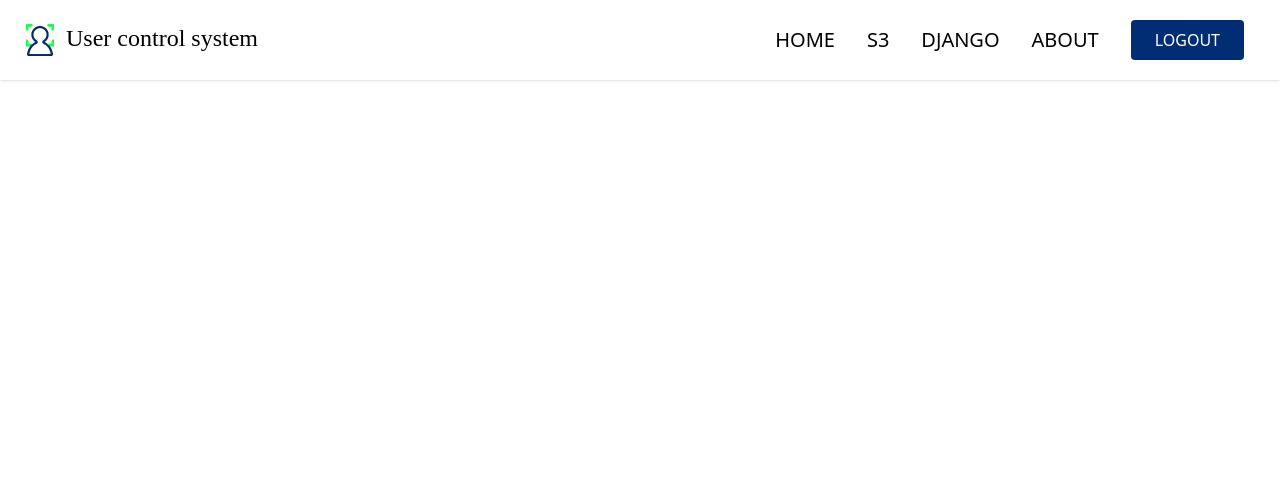
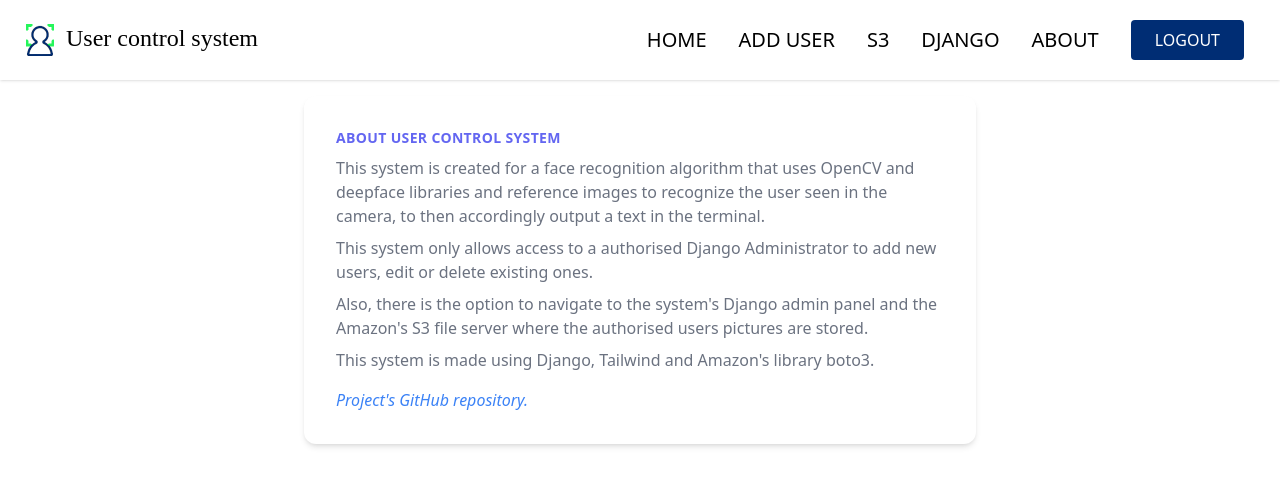
Before and after one commit to hangxdd/OpenCV-Durvju-atversana, a Django app: page /about/ in a window 1280 px wide. Shown: the top 486 px of the page. Run offline with Django 4.2, Linux system fonts and the light colour scheme; some libraries are stand-ins or nearby versions.

Commit message:
Various added stuff. Added the ability to add new user from the website; Added the ability to add multiple pictures at once for a new or a existing user; Made "About" page.

```diff
--- a/Testa projekta kods/User_control_system_website/myapp/models.py
+++ b/Testa projekta kods/User_control_system_website/myapp/models.py
@@ -1,6 +1,6 @@
 from django.db import models
 
 class User(models.Model):
-    identifier = models.CharField(max_length=200)
+    identifier = models.CharField(max_length=200, unique=True)
     name = models.CharField(max_length=200, blank=True)
     surname = models.CharField(max_length=200, blank=True)
--- a/Testa projekta kods/User_control_system_website/myapp/templates/base.html
+++ b/Testa projekta kods/User_control_system_website/myapp/templates/base.html
@@ -30,6 +30,9 @@
           <a href="/users" class="text-xl hover:text-[#002D74] duration-500">HOME</a>
         </li>
         <li class="mx-4 my-6 md:my-0">
+          <a href="{% url 'add_user' %}" class="text-xl hover:text-[#002D74] duration-500">ADD USER</a>
+        </li>
+        <li class="mx-4 my-6 md:my-0">
           <a href="https://eu-north-1.console.aws.amazon.com/s3/buckets/opencvimages?region=eu-north-1&tab=objects#" class="text-xl hover:text-[#002D74] duration-500">S3</a>
         </li>
         <li class="mx-4 my-6 md:my-0">
@@ -39,9 +42,11 @@
           <a href="/about" class="text-xl hover:text-[#002D74] duration-500">ABOUT</a>
         </li>
 
-        <button class="bg-[#002D74] text-white uppercase px-6 py-2 mx-4 hover:bg-[#dcdcdc] hover:scale-105 duration-100 rounded ">
-          Logout
-        </button>
+        <a href="{% url 'logout' %}">
+          <button class="bg-[#002D74] text-white uppercase px-6 py-2 mx-4 hover:bg-[#dcdcdc] hover:scale-105 duration-100 rounded ">
+              Logout
+          </button>
+      </a>
   <h2 class=""></h2>
       </ul>
     </nav>
--- a/Testa projekta kods/User_control_system_website/myapp/templates/myapp/about.html
+++ b/Testa projekta kods/User_control_system_website/myapp/templates/myapp/about.html
@@ -1,9 +1,32 @@
 {% extends "base.html" %}
+{% load static %}
 
 {% block title %}
 <title>User control | About</title>
 {% endblock %}
 
 {% block content %}
-
+<div class="max-w-md mx-auto bg-white rounded-xl shadow-md overflow-hidden md:max-w-2xl m-4">
+    <div class="md:flex">
+        <div class="p-8">
+            <div class="uppercase tracking-wide text-sm text-indigo-500 font-semibold">About user control system</div>
+            <p class="mt-2 text-gray-500">This system is created for a face recognition algorithm that uses OpenCV and deepface libraries
+                and reference images to recognize the user seen in the camera, to then accordingly output a text in the terminal.
+            </p>
+            <p class="mt-2 text-gray-500">
+                This system only allows access to a authorised Django Administrator to add new users, edit or delete existing ones.
+            </p>
+            <p class="mt-2 text-gray-500">
+                Also, there is the option to navigate to the system's Django admin panel and the Amazon's S3 file server where
+                the authorised users pictures are stored.
+            </p>
+            <p class="mt-2 mb-4 text-gray-500">
+                This system is made using Django, Tailwind and Amazon's library boto3.
+            </p>
+            <a href="https://github.com/hangxdd/OpenCV-Durvju-atversana" class="text-blue-500 italic">
+                Project's GitHub repository.
+            </a>
+        </div>
+    </div>
+</div>
 {% endblock %}
--- a/Testa projekta kods/User_control_system_website/myapp/templates/myapp/edit_user.html
+++ b/Testa projekta kods/User_control_system_website/myapp/templates/myapp/edit_user.html
@@ -21,7 +21,7 @@
             </div>
             <div class="mt-4">
                 <label class="block text-gray-700 text-sm font-bold mb-2" for="image">Add image</label>
-                <input class="shadow appearance-none border rounded w-full py-2 px-3 text-gray-700 leading-tight focus:outline-none focus:shadow-outline" type="file" name="image">
+                <input class="shadow appearance-none border rounded w-full py-2 px-3 text-gray-700 leading-tight focus:outline-none focus:shadow-outline" type="file" name="image" multiple>
             </div>
             <button class="mt-4 inline-block px-6 py-2 text-xs font-medium leading-6 text-center text-white uppercase transition bg-[#25f65b] rounded shadow ripple hover:shadow-lg hover:bg-[#dcdcdc] hover:scale-105 duration-100 focus:outline-none" type="submit">
                 Save
@@ -33,7 +33,7 @@
                 <div class="mt-4 flex items-center">
                     <input type="checkbox" name="delete_images" value="{{ image.name }}">
                     <img class="h-24 w-24 object-cover ml-4" src="{{ image.url }}" alt="User image">
-                    <p class="ml-4">{{ image.name }}</p>
+                    <p class="ml-4">{{ image.name }} ({{ image.size|floatformat:2 }} MB)</p>
                 </div>
             {% endfor %}
         </form>
--- a/Testa projekta kods/User_control_system_website/myapp/urls.py
+++ b/Testa projekta kods/User_control_system_website/myapp/urls.py
@@ -1,11 +1,14 @@
 from django.urls import path
 from . import views
+from django.contrib.auth import views as auth_views
 
 urlpatterns = [
     path('', views.login_view, name='login_view'),
+    path('logout/', auth_views.LogoutView.as_view(), name='logout'),
     path('users/', views.users_view, name='users_view'),
     path('about/', views.about_view, name='about_view'),
     path('edit_user/<int:user_id>/', views.edit_user_view, name='edit_user'),
     path('delete_user/<int:user_id>/', views.delete_user_view, name='delete_user'),
     path('delete_image/<int:user_id>/<str:image_name>/', views.delete_image_view, name='delete_image'),
+    path('add_user/', views.add_user_view, name='add_user'),
 ]
--- a/Testa projekta kods/User_control_system_website/myapp/views.py
+++ b/Testa projekta kods/User_control_system_website/myapp/views.py
@@ -1,10 +1,9 @@
 from django.contrib.auth import authenticate, login
 from django.http import HttpResponseRedirect
 from django.urls import reverse
-from django.shortcuts import render
+from django.shortcuts import render, redirect
 from django.views.decorators.csrf import ensure_csrf_cookie
 from .models import User
-from django.shortcuts import redirect
 import boto3
 
 # Create your views here.
@@ -17,7 +16,7 @@ def login_view(request):
         user = authenticate(request, username=username, password=password)
         if user is not None:
             login(request, user)
-            return HttpResponseRedirect(reverse('users_view'))  # Redirect to users_view
+            return HttpResponseRedirect(reverse('users_view'))
         else:
             return render(request, 'myapp/login.html', {'error': 'Invalid login'})
     else:
@@ -40,15 +39,16 @@ def edit_user_view(request, user_id):
         user.surname = request.POST['surname']
         user.save()
         if 'image' in request.FILES:
-            image = request.FILES['image']
-            s3_resource.Object('opencvimages', f'{user.identifier}/{image.name}').put(Body=image.read())
+            images = request.FILES.getlist('image')
+            for image in images:
+                s3_resource.Object('opencvimages', f'{user.identifier}/{image.name}').put(Body=image.read())
         if 'delete_images' in request.POST:
             for image_name in request.POST.getlist('delete_images'):
                 s3_resource.Object('opencvimages', f'{user.identifier}/{image_name}').delete()
         return redirect('edit_user', user_id=user.id)
     else:
         response = s3_client.list_objects(Bucket='opencvimages', Prefix=f'{user.identifier}/')
-        user.images = [{'url': 'https://s3.eu-north-1.amazonaws.com/opencvimages/' + obj['Key'], 'name': obj['Key'].split('/')[-1]} for obj in response.get('Contents', []) if obj['Key'] != f'{user.identifier}/']
+        user.images = [{'url': 'https://s3.eu-north-1.amazonaws.com/opencvimages/' + obj['Key'], 'name': obj['Key'].split('/')[-1], 'size': s3_resource.Object('opencvimages', obj['Key']).get()['ContentLength'] / 1024 / 1024} for obj in response.get('Contents', []) if obj['Key'] != f'{user.identifier}/']
         return render(request, 'myapp/edit_user.html', {'user': user})
 
 def delete_user_view(request, user_id):
@@ -65,5 +65,28 @@ def delete_image_view(request, user_id, image_name):
     s3.Object('opencvimages', f'{user.identifier}/{image_name}').delete()
     return redirect('edit_user', user_id=user.id)
 
+def add_user_view(request):
+    if request.method == 'POST':
+        identifier = request.POST['identifier']
+        name = request.POST['name']
+        surname = request.POST['surname']
+        pictures = request.FILES.getlist('image')
+
+        # Check if a user with the same identifier already exists
+        if User.objects.filter(identifier=identifier).exists():
+            return render(request, 'myapp/add_user.html', {'error': 'A user with this identifier already exists.'})
+
+        # Create a new user
+        user = User.objects.create(identifier=identifier, name=name, surname=surname)
+
+        # Upload the pictures to S3
+        s3 = boto3.client('s3', region_name='eu-north-1')
+        for picture in pictures:
+            s3.upload_fileobj(picture, 'opencvimages', f'{identifier}/{picture.name}')
+
+        return redirect('users_view')
+    else:
+        return render(request, 'myapp/add_user.html')
+
 def about_view(request):
     return render(request, 'myapp/about.html')
--- a/Testa projekta kods/User_control_system_website/usercontrolweb/settings.py
+++ b/Testa projekta kods/User_control_system_website/usercontrolweb/settings.py
@@ -151,3 +151,5 @@ INTERNAL_IPS = [
 NPM_BIN_PATH = r"C:\Program Files\nodejs\npm.cmd"
 
 CSRF_COOKIE_DOMAIN = None
+
+LOGOUT_REDIRECT_URL = 'login_view'
```
Also changed, not shown: Testa projekta kods/User_control_system_website/myapp/templates/myapp/add_user.html (added, +34 -0 lines), Testa projekta kods/User_control_system_website/myapp/migrations/0002_alter_user_identifier.py (added).
